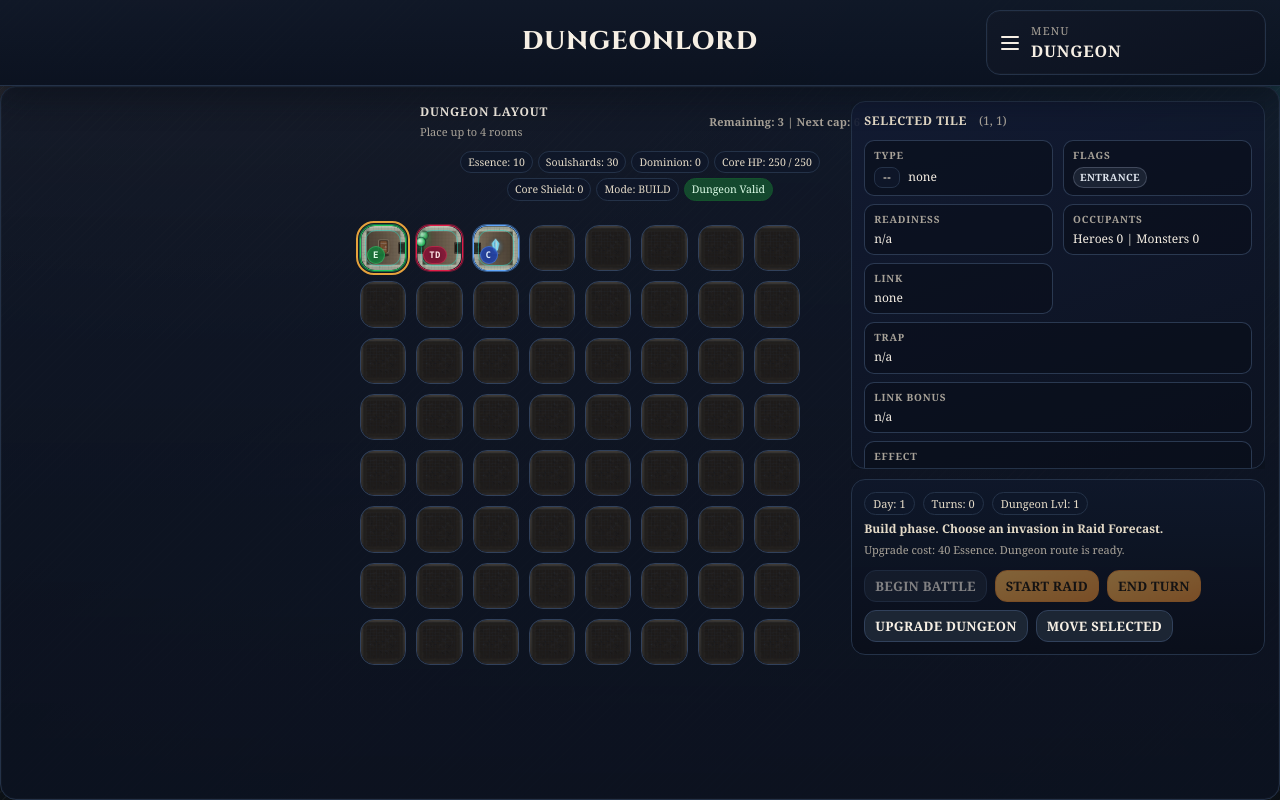
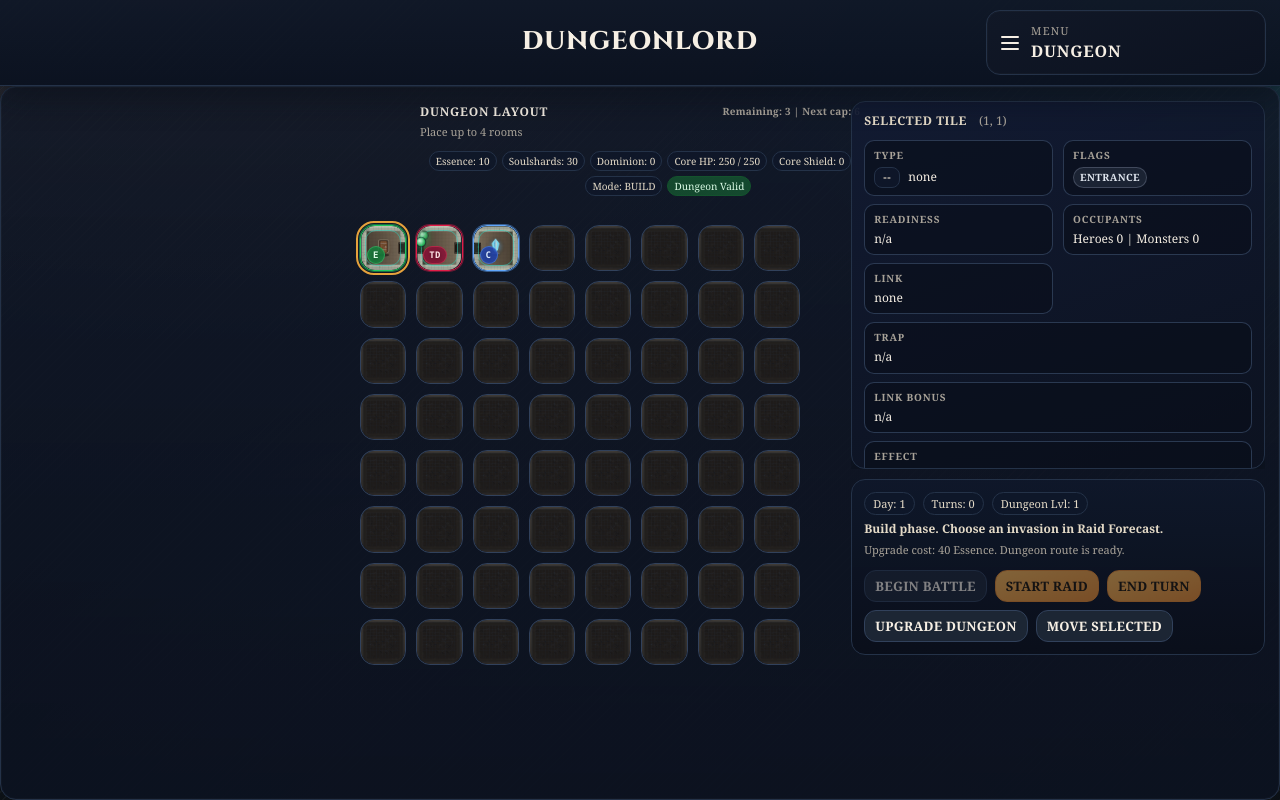
Before and after one commit to deavonthebunny-hub/Dungeonlord, a React (Vite) app: page / in a window 1280 px wide. Built offline with nearby package versions, Linux system fonts and the light colour scheme; a web font is replaced by a local one.

Commit message:
Aligned UI Update w/ Grid

```diff
--- a/src/App.css
+++ b/src/App.css
@@ -1996,19 +1996,42 @@ button.entityItem {
   }
 
   .dungeonHudHeader {
+    width: 100%;
+    display: grid;
+    grid-template-columns: minmax(0, 1fr) auto;
+    align-items: start;
+    column-gap: 12px;
+  }
+
+  .dungeonCapMeta {
+    padding-top: 1px;
+    text-align: right;
+    white-space: nowrap;
+    font-size: 10px;
+  }
+
+  .dungeonHudRail {
+    display: grid;
+    grid-template-columns: repeat(5, max-content);
     align-items: center;
-  }
-
-  .dungeonHudRail {
     max-width: 100%;
-    flex-wrap: wrap;
     justify-content: center;
-    gap: 5px;
+    gap: 5px 5px;
   }
 
   .dungeonHudRail .pill {
-    padding: 5px 7px;
-    font-size: 10.5px;
+    padding: 4px 6px;
+    font-size: 10px;
+  }
+
+  .dungeonHudRail .pill:nth-child(6) {
+    grid-column: 2 / 4;
+    justify-self: end;
+  }
+
+  .dungeonHudRail .pill:nth-child(7) {
+    grid-column: 4 / 5;
+    justify-self: start;
   }
 
   .dungeonBody {
```
